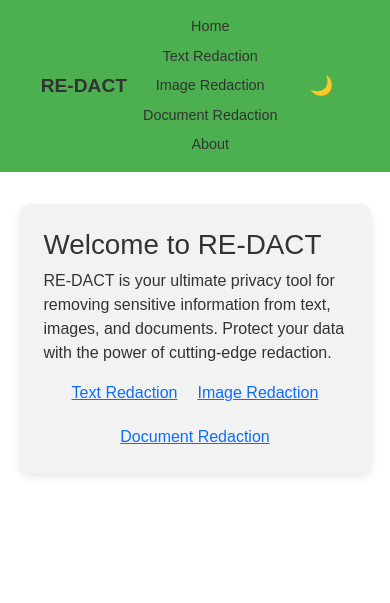
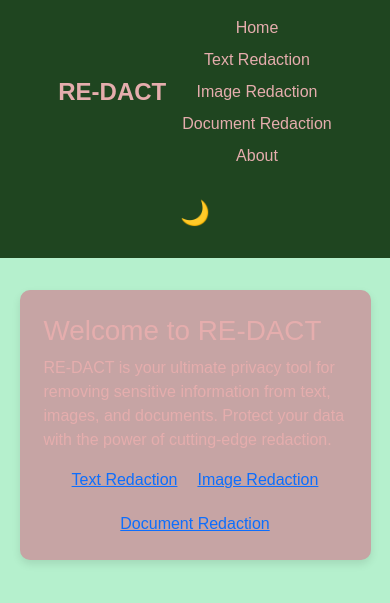
Before and after one commit to Vishwavichu67/RE-DACT, a Flask app: page / in a window 390 px wide. Shown: the top 603 px of the page. Run offline with Flask 2, Linux system fonts and the light colour scheme.

Commit message:
Update style.css

```diff
--- a/static/css/style.css
+++ b/static/css/style.css
@@ -1,17 +1,17 @@
 /* Theme Colors */
 :root {
-    --light-bg: #ffffff;
-    --light-text: #333333;
-    --light-navbar: #4caf50;
-    --light-content-bg: #f2f2f2;
+  --light-bg: #b5f0cd;
+  --light-text: #e5adad;
+  --light-navbar: #1f4520;
+  --light-content-bg: #c6a4a4;
 
   --dark-bg: #1a1a1a;
   --dark-text: #f5f5f5;
   --dark-navbar: #444444;
   --dark-content-bg: #2c2c2c;
 
-    --primary-color: #007bff;
-    --button-hover: #0056b3;
+  --primary-color: #d0b3c7;
+  --button-hover: #a9bbcf;
 }
 
 /* General Reset */
@@ -39,7 +39,7 @@
   color: var(--dark-text);
 }
 
-/* Navbar Styling */
+/* Navbar */
 .navbar {
   display: flex;
   justify-content: space-between;
@@ -89,7 +89,7 @@
   color: var(--primary-color);
 }
 
-/* Theme Toggle Button */
+/* Theme Button */
 .theme-button {
   background: none;
   border: none;
@@ -107,7 +107,7 @@
   transform: scale(1.2);
 }
 
-/* Main Content Styling */
+/* Main Content */
 .main-content {
   padding: 2rem;
   margin: 2rem auto 0 auto;
@@ -143,9 +143,10 @@
 input[type="file"] {
   display: block;
   margin-bottom: 1rem;
+  color: inherit;
 }
 
-/* Responsive Styling */
+/* Responsive */
 @media (max-width: 768px) {
   .navbar {
     flex-wrap: wrap;
@@ -163,27 +164,19 @@
     padding: 1.5rem;
     width: 90%;
   }
-
-    button {
-        font-size: 0.9rem;
 }
+/* Optional: Additional styling for buttons */
+.button-group .btn {
+  margin: 0.5rem; /* Add spacing between buttons */
+  font-size: 1rem;
+  font-weight: bold;
+  padding: 0.8rem 1.5rem; /* Larger padding for better UI */
+  border-radius: 8px; /* Rounded corners */
+  transition: transform 0.2s ease, background-color 0.3s ease;
 }
 
-@media (max-width: 400px) {
-    .navbar .brand a {
-        font-size: 1.2rem;
+.button-group .btn:hover {
+  transform: scale(1.05); /* Subtle zoom effect on hover */
+  background-color: var(--button-hover); /* Use your custom hover color */
+  color: hsl(299, 44%, 72%); /* Ensure text is readable */
 }
-
-    .nav-links a {
-        font-size: 0.9rem;
-    }
-
-    .theme-button {
-        font-size: 1.2rem;
-    }
-
-    button {
-        padding: 0.5rem 1rem;
-        font-size: 0.8rem;
-    }
-}
```
Lines whose indentation alone changed are shown as unchanged.
